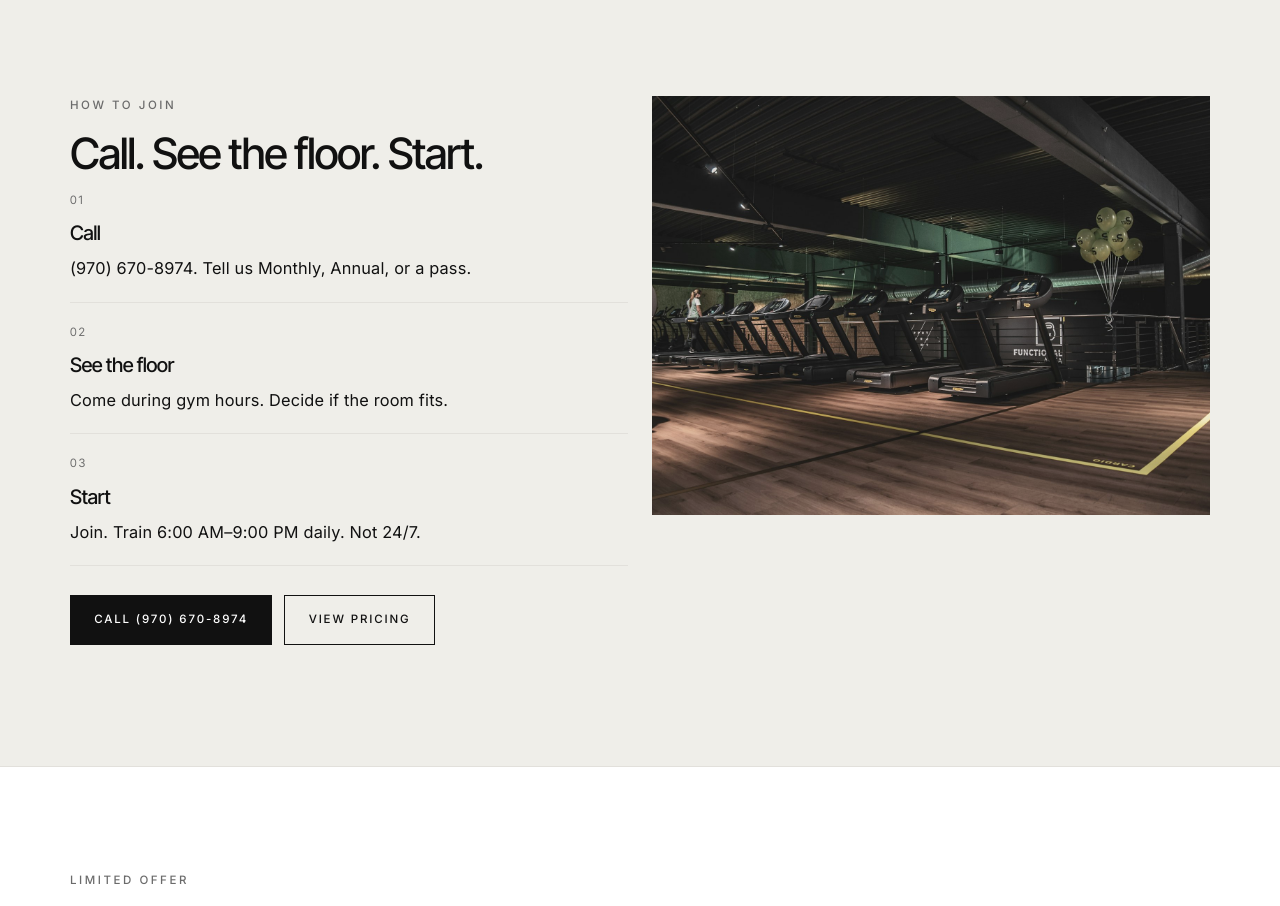
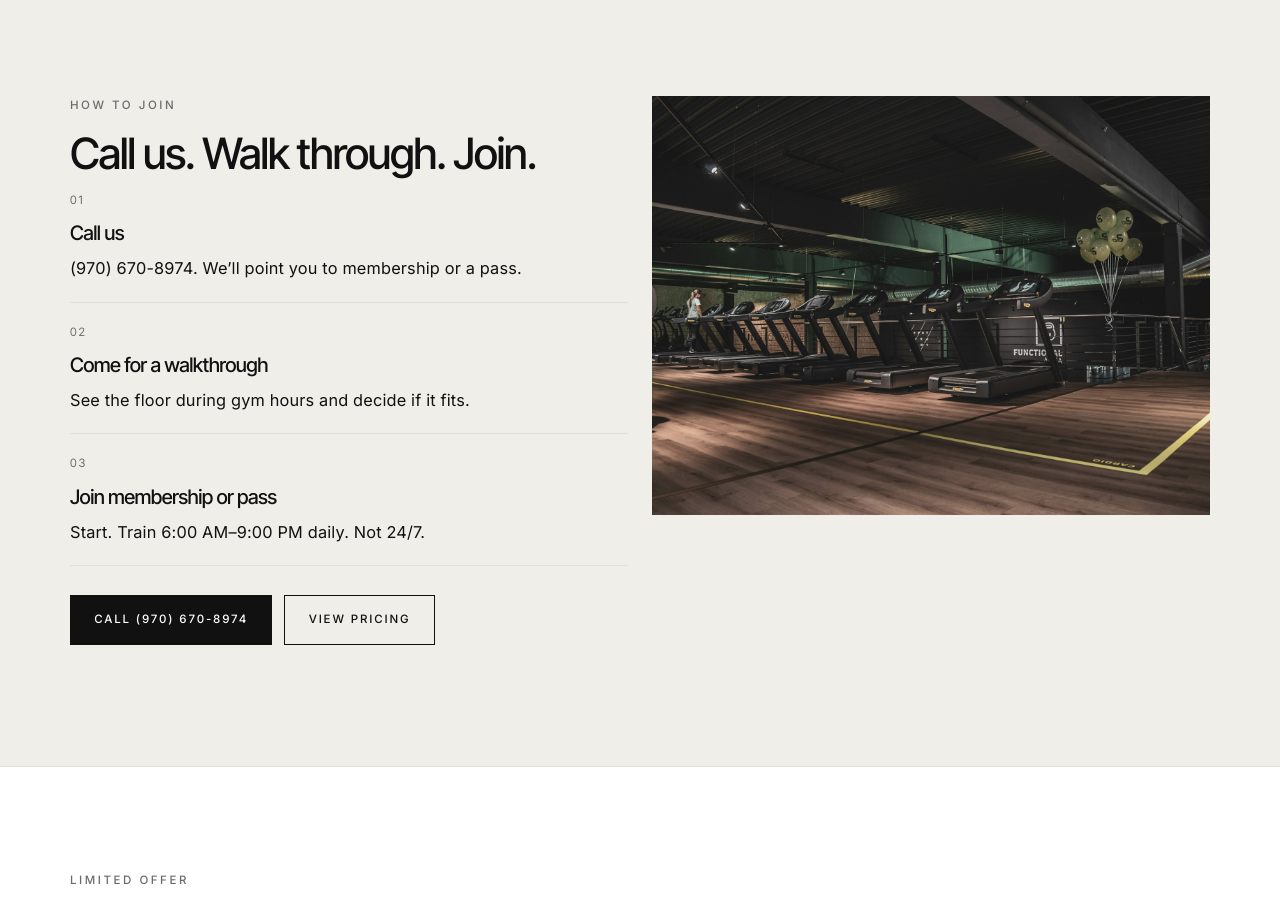
Before and after one commit to davidmills88/ajax-fitness-web, a Next.js app: page / in a window 1280 px wide. Shown: the part 1980-2886 px from the top of the page. Built offline with nearby package versions, Linux system fonts and the light colour scheme.

Commit message:
Lock the three-step plan to Call, walkthrough, then join
Match David’s standing defaults for this draft: Call us, come for a walkthrough, then join a membership or pass.

Co-authored-by: davidmills88 <davidmills88@users.noreply.github.com>

```diff
--- a/app/page.tsx
+++ b/app/page.tsx
@@ -105,19 +105,19 @@ export default function HomePage() {
         <div className="container split">
           <div>
             <p className="eyebrow">How to join</p>
-            <h2>Call. See the floor. Start.</h2>
+            <h2>Call us. Walk through. Join.</h2>
             <ol className="step-list">
               <li>
-                <strong>Call</strong>
-                {site.phoneDisplay}. Tell us Monthly, Annual, or a pass.
+                <strong>Call us</strong>
+                {site.phoneDisplay}. We’ll point you to membership or a pass.
               </li>
               <li>
-                <strong>See the floor</strong>
-                Come during gym hours. Decide if the room fits.
+                <strong>Come for a walkthrough</strong>
+                See the floor during gym hours and decide if it fits.
               </li>
               <li>
-                <strong>Start</strong>
-                Join. Train {site.hours.access} daily. Not 24/7.
+                <strong>Join membership or pass</strong>
+                Start. Train {site.hours.access} daily. Not 24/7.
               </li>
             </ol>
             <CallToJoin />
```
